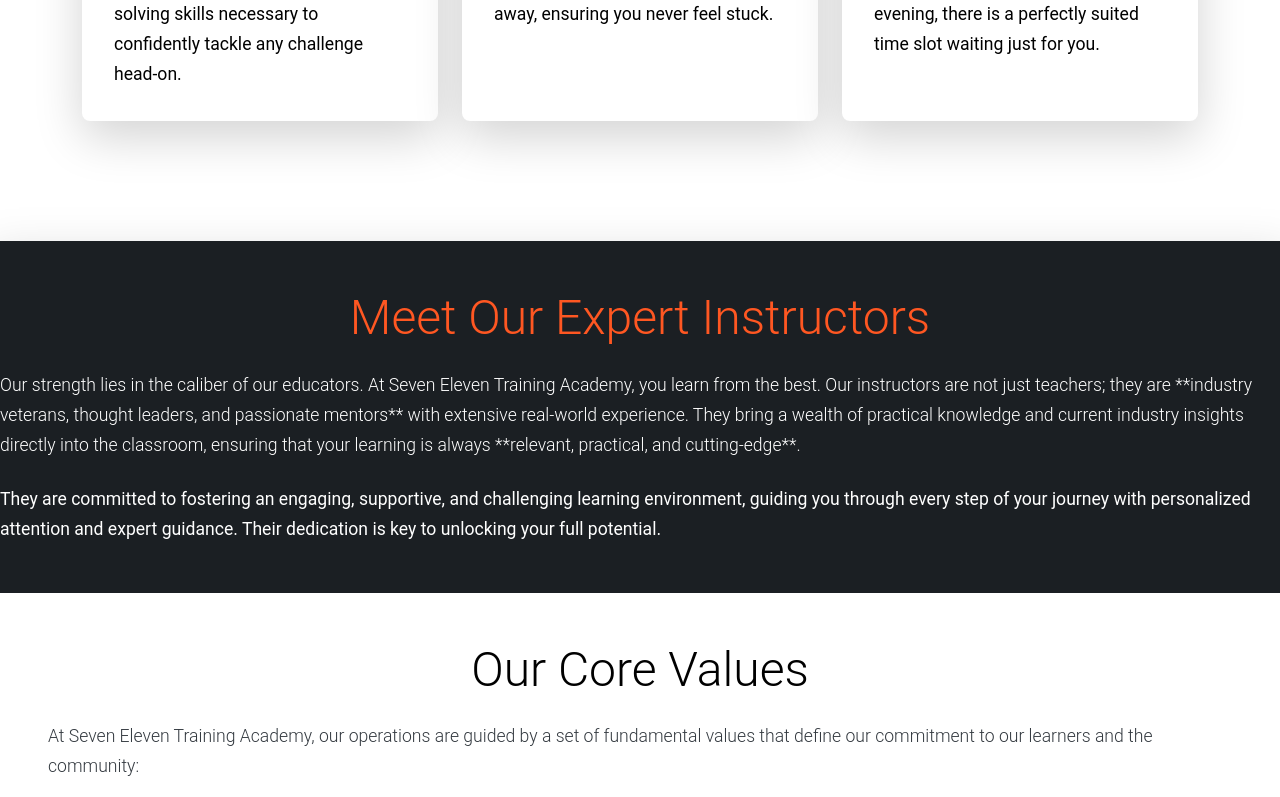
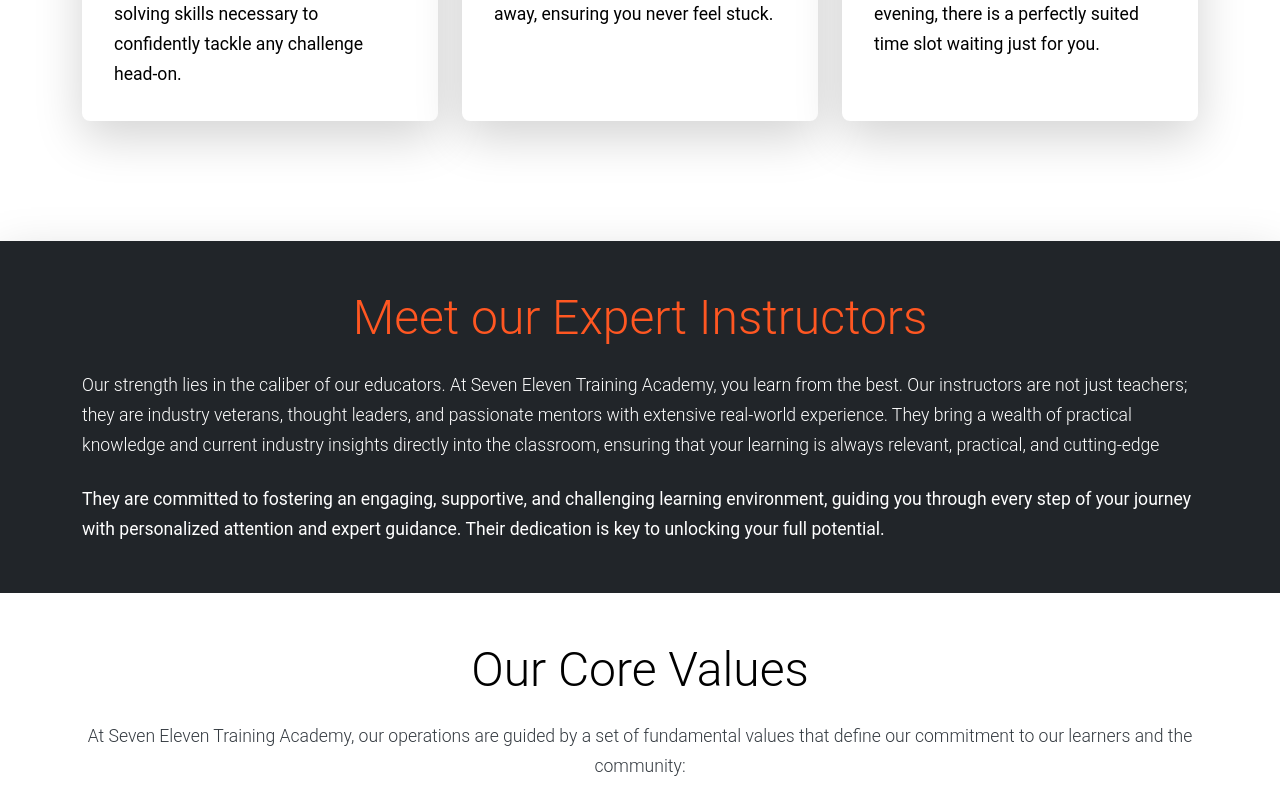
Before and after one commit to deliverykodivianTeam/7-11-Website, a React (Vite) app: page /about in a window 1280 px wide. Shown: the part 2000-2797 px from the top of the page. Built offline with nearby package versions, Linux system fonts and the light colour scheme.

Commit message:
Update site

```diff
--- a/src/pages/About.jsx
+++ b/src/pages/About.jsx
@@ -19,10 +19,10 @@
 
 function About() {
     return (
-        <div className="about-page-container py-5">
+        <div className="about-page-container py-0">
             {/* Introduction Section */}
-            <Container className="py-5">
-                <h1 className="text-xl mb-5 text-black robot-text display-4 text-center">About Seven Eleven Training Academy</h1>
+            <Container className="py-5 ">
+                <h1 className="mt-5 text-xl mb-5 text-black robot-text display-4 text-center">About Seven Eleven Training Academy</h1>
 
                 <Row className="mb-5 align-items-center bg-white p-4 ">
                     <Col>
@@ -133,39 +133,38 @@
                 </Container>
 
                 {/* Our Instructors/Team */}
-                <Row className="OurInstructors  why-7-11-section py-5 text-center text-white shadow-lg ">
-
-                    <Col className="text-center">
-                        <h2 className="text-orange mb-4 robot-text display-5">Meet Our Expert Instructors</h2>
+            <div className="why-7-11-section py-5 text-center text-white shadow-lg">
+                <Container>
+                    <h2 className="mb-4 text-orange robot-text display-5">Meet  our Expert Instructors </h2>
                     <p className="lead text-start larger-text mb-4 text-justify">
                         Our strength lies in the caliber of our educators. At Seven Eleven Training Academy, you learn from the best.
-                            Our instructors are not just teachers; they are **industry veterans, thought leaders, and passionate mentors**
+                            Our instructors are not just teachers; they are industry veterans, thought leaders, and passionate mentors
                             with extensive real-world experience. They bring a wealth of practical knowledge and current industry insights
-                            directly into the classroom, ensuring that your learning is always **relevant, practical, and cutting-edge**.
+                            directly into the classroom, ensuring that your learning is always relevant, practical, and cutting-edge
                     </p>
                     <p className="larger-text text-start mb-0 text-justify">
                         They are committed to fostering an engaging, supportive, and challenging learning environment, guiding you
                             through every step of your journey with personalized attention and expert guidance. Their dedication is
                             key to unlocking your full potential.
                     </p>
-                    </Col>
-                </Row>
-
+                </Container>
+            </div>
 
                 {/* Our Values */}
                 <Row className="mb-5 p-5 bg-white">
-                    <Col className="text-center">
+      <Col className="text-center"> {/* This Col is already text-centered */}
         <h2 className="text-black mb-4 robot-text display-5">Our Core Values</h2>
-                            <p className="lead text-start larger-text mb-4 text-justify">
+        <p className="lead text-center larger-text mb-4 text-justify">
           At Seven Eleven Training Academy, our operations are guided by a set of fundamental values that define
           our commitment to our learners and the community:
         </p>
-                        <ul className="list-unstyled text-black larger-text text-center values-list">
-                            <li><FontAwesomeIcon icon={faAward} className="me-2 text-orange" /> **Excellence:** We strive for the highest standards in all our programs and services.</li>
-                            <li><FontAwesomeIcon icon={faHandshake} className="me-2 text-orange" /> **Integrity:** We operate with transparency, honesty, and ethical conduct.</li>
-                            <li><FontAwesomeIcon icon={faLightbulb} className="me-2 text-orange" /> **Innovation:** We continuously evolve our methods and curriculum to stay ahead.</li>
-                            <li><FontAwesomeIcon icon={faUsersCog} className="me-2 text-orange" /> **Empowerment:** We equip individuals with the tools and confidence to succeed.</li>
-                            <li><FontAwesomeIcon icon={faCalendarAlt} className="me-2 text-orange" /> **Accessibility:** We make high-quality education attainable for diverse schedules.</li>
+        {/* The list items within this ul should be centered due to parent's text-center */}
+        <ul className="list-unstyled mb-2 text-black larger-text values-list d-inline-block"> {/* Added d-inline-block */}
+          <li><FontAwesomeIcon icon={faAward} className="me-2 text-orange" /> Excellence: We strive for the highest standards in all our programs and services.</li>
+          <li><FontAwesomeIcon icon={faHandshake} className="me-2 text-orange" /> Integrity: We operate with transparency, honesty, and ethical conduct.</li>
+          <li><FontAwesomeIcon icon={faLightbulb} className="me-2 text-orange" /> Innovation: We continuously evolve our methods and curriculum to stay ahead.</li>
+          <li><FontAwesomeIcon icon={faUsersCog} className="me-2 text-orange" /> Empowerment: We equip individuals with the tools and confidence to succeed.</li>
+          <li><FontAwesomeIcon icon={faCalendarAlt} className="me-2 text-orange" /> Accessibility: We make high-quality education attainable for diverse schedules.</li>
         </ul>
       </Col>
     </Row>
@@ -173,9 +172,10 @@
 
 
                 {/* Mission and Vision */}
+                 <Container>
       <Row className="mb-5">
         <Col md={6} className="mb-4">
-                        <Card className="h-100  bg-gradient-dark text-white mission-vision-card p-4">
+          <Card className="h-100 bg-gradient-dark text-white mission-vision-card p-4">
             <Card.Body className="d-flex flex-column justify-content-center align-items-center text-center">
               <FontAwesomeIcon icon={faBullseye} size="4x" className="mb-3 text-orange animate-icon" />
               <Card.Title className="text-orange fw-bold robot-text display-6">OUR MISSION</Card.Title>
@@ -197,10 +197,12 @@
           </Card>
         </Col>
       </Row>
-
+    </Container>
                 <hr className="my-5 border-orange" />
 
                 {/* Call to Action */}
+                 <footer className="py-0 bg-dark text-light text-center">
+
                 <Row className="mt-5 text-center p-5 bg-orange text-white rounded shadow-lg call-to-action-section">
                     <Col>
                         <h2 className="mb-3 robot-text display-5">Your Future Starts Now.</h2>
@@ -221,6 +223,8 @@
                     </Col>
                 </Row>
 
+             </footer>
+
         </div>
     );
 }
--- a/src/pages/Home.jsx
+++ b/src/pages/Home.jsx
@@ -397,7 +397,7 @@
 
       {/* Footer */}
       <footer className="py-1 bg-dark text-light text-center">
-        <p className="mb-0 small">&copy; 2025 Your IT Academy. All rights reserved.</p>
+        <p className="mb-0 small">&copy; 2025 Seven Eleven Training Academy. All rights reserved.</p>
       </footer>
     </div>
   );
```
Lines whose indentation alone changed are shown as unchanged.
